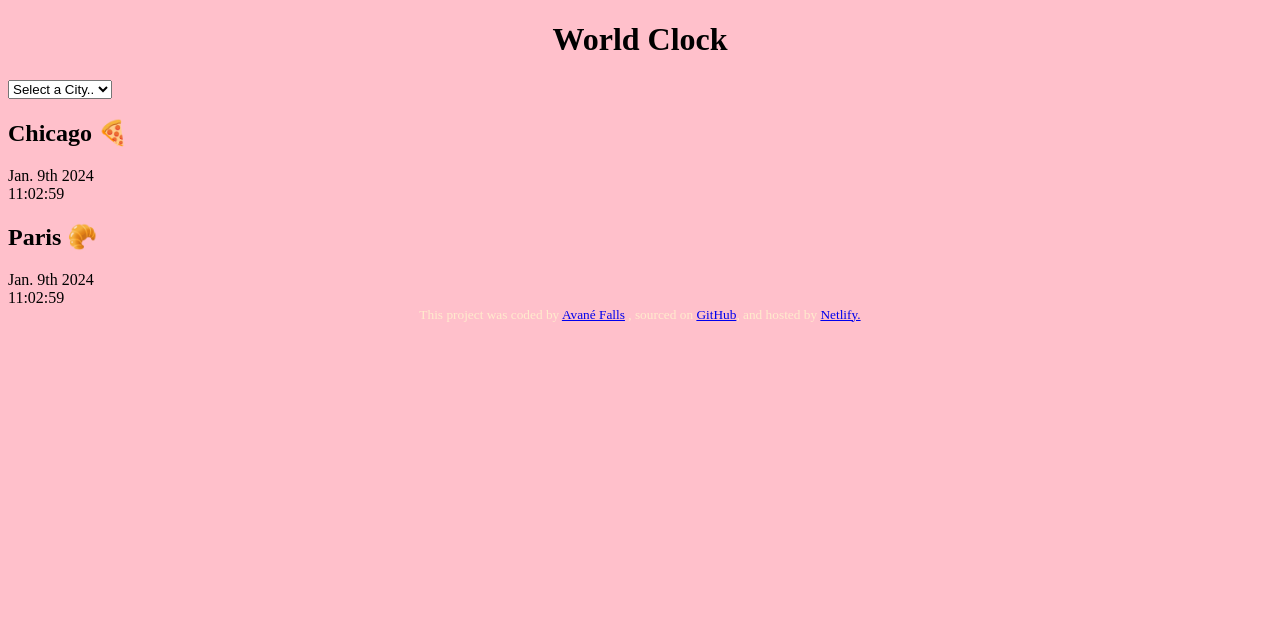
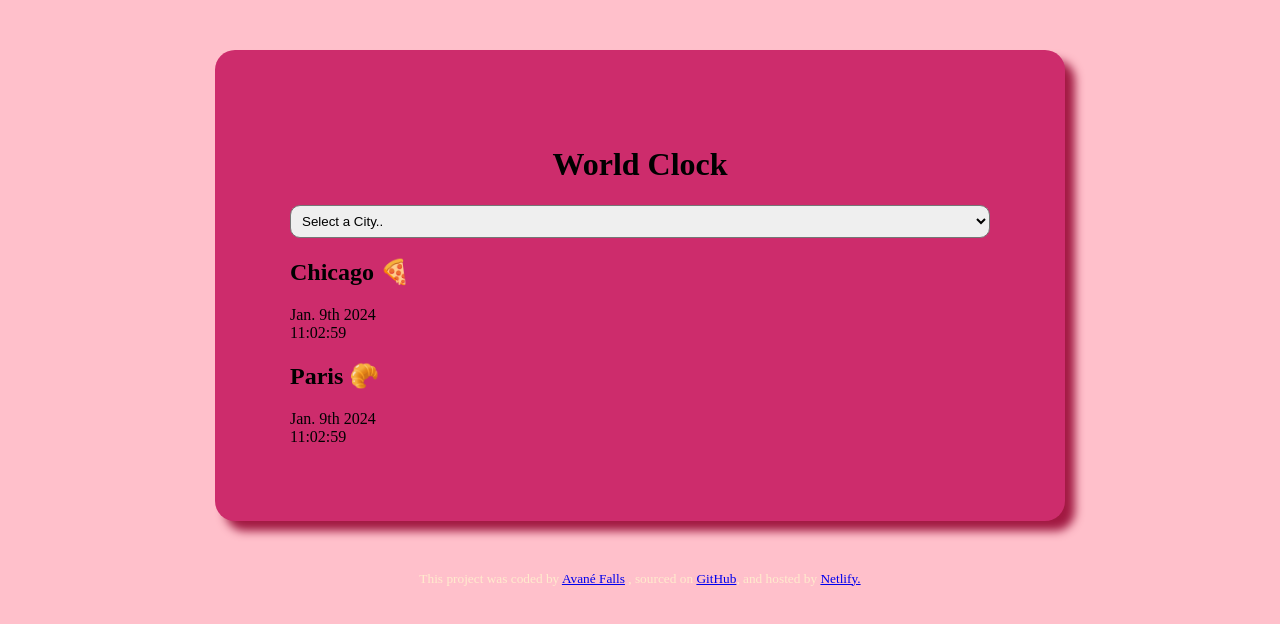
Before and after one commit to Raynecloudss/World-Clock, a plain HTML site: page index.html in a window 1280 px wide. Drawn offline with Linux system fonts and the light colour scheme.

Commit message:
Styling added

```diff
--- a/sources/style.css
+++ b/sources/style.css
@@ -1,5 +1,22 @@
+.container {
+  max-width: 700px;
+  margin: 0 auto;
+  background: #cd2c6c;
+  padding: 75px;
+  margin: 50px auto;
+  box-shadow: 10px 10px 10px #a21942;
+  border-radius: 20px;
+}
+
 body {
   background: pink;
+}
+
+select {
+  display: block;
+  width: 100%;
+  border-radius: 10px;
+  padding: 7px;
 }
 
 h1 {
```
Also changed, not shown: index.html (+1 -1 lines).
